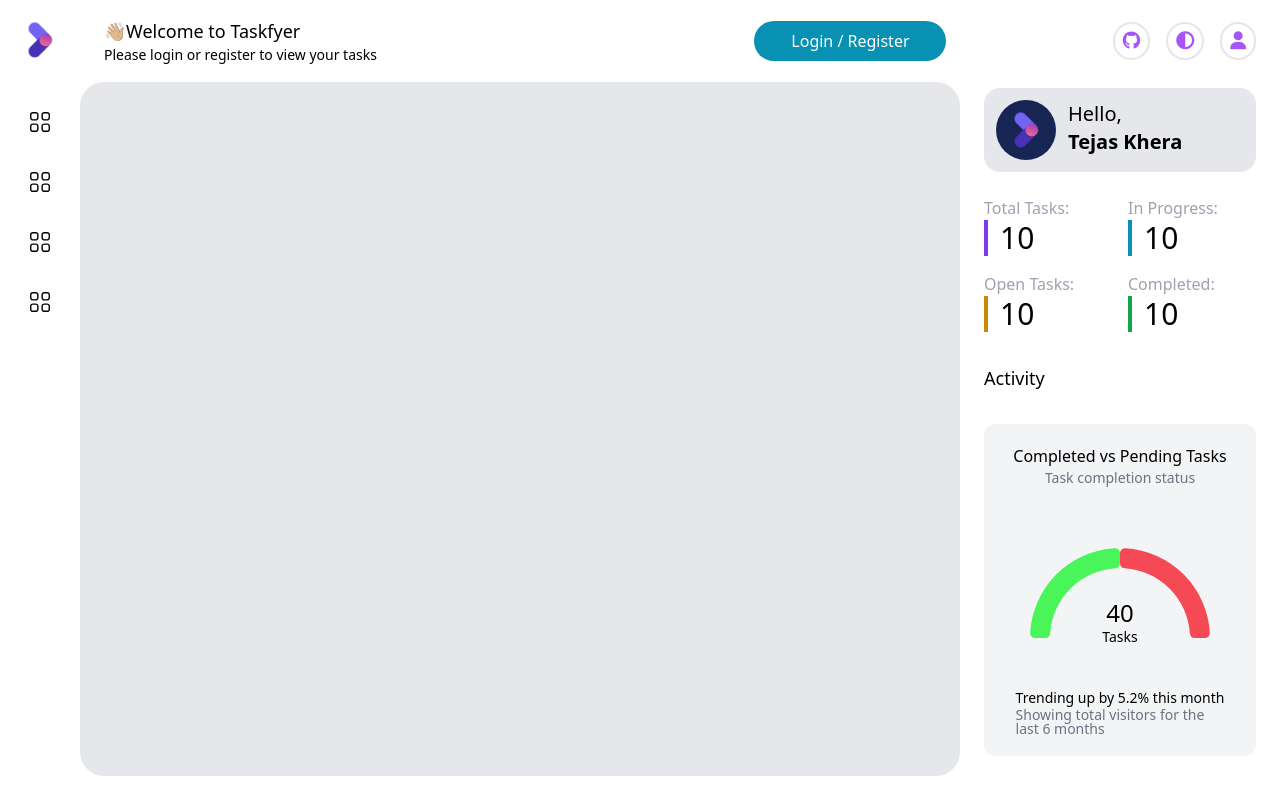
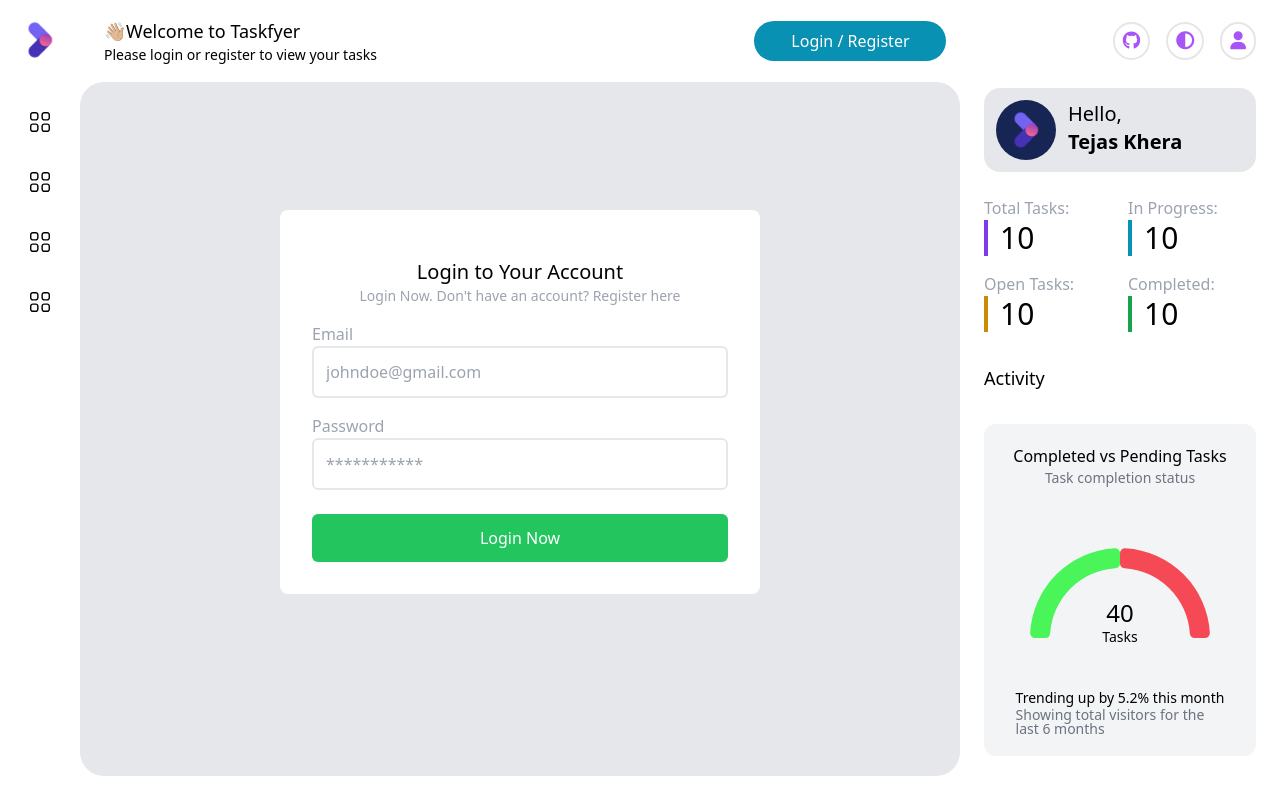
Before and after one commit to tjass2000/taskfyer, a React (Vite) app: page / in a window 1280 px wide. Built offline with nearby package versions, Linux system fonts and the light colour scheme.

Commit message:
Added Register and login page layout

```diff
--- /dev/null
+++ b/src/components/LoginPage.jsx
@@ -0,0 +1,35 @@
+import React from "react";
+
+export const LoginPage = () => {
+  return (
+    <div className="flex justify-center items-center h-[40rem]">
+      <div className="bg-white rounded-lg p-8 w-[30rem]">
+        <div className="flex flex-1 flex-col justify-center items-center mt-4">
+          <h1 className="text-xl font-medium">Login to Your Account</h1>
+          <p className="text-sm text-gray-400 ">
+            Login Now. Don't have an account? Register here
+          </p>
+        </div>
+        <div>
+          <div className="mt-4">
+            <h2 className="text-gray-400">Email</h2>
+            <input
+              placeholder="johndoe@gmail.com"
+              className="border-2 border-gray-200 rounded-md text-gray-300 p-3 w-full"
+            ></input>
+          </div>
+          <div className="mt-4">
+            <h2 className="text-gray-400">Password</h2>
+            <input
+              placeholder="***********"
+              className="border-2 border-gray-200 rounded-md text-gray-300 p-3 w-full"
+            ></input>
+          </div>
+          <button className="bg-green-500 text-white font-medium rounded-md p-3 w-full mt-6">
+            Login Now
+          </button>
+        </div>
+      </div>
+    </div>
+  );
+};
--- a/src/components/MainContent.jsx
+++ b/src/components/MainContent.jsx
@@ -1,7 +1,12 @@
 import React from "react";
+import { LoginPage } from "./LoginPage";
+import { RegisterPage } from "./RegisterPage";
 
 export const MainContent = () => {
+  var userStatus = "UserExists";
   return (
-    <div className="bg-gray-200 rounded-[1.5rem] border-b-0 flex-1 overflow-auto"></div>
+    <div className="bg-gray-200 rounded-[1.5rem] border-b-0 flex-1 overflow-auto">
+      {userStatus === "UserExists" ? <LoginPage /> : <RegisterPage />}
+    </div>
   );
 };
--- /dev/null
+++ b/src/components/RegisterPage.jsx
@@ -0,0 +1,42 @@
+import React from "react";
+
+export const RegisterPage = () => {
+  return (
+    <div className="flex justify-center items-center h-[40rem]">
+      <div className="bg-white rounded-lg p-8 w-[30rem]">
+        <div className="flex flex-1 flex-col justify-center items-center mt-4">
+          <h1 className="text-xl font-medium">Register for an Account</h1>
+          <p className="text-sm text-gray-400 ">
+            Create an account. Already have an account? Login here
+          </p>
+        </div>
+        <div>
+          <div className="mt-10">
+            <h2 className="text-gray-400">Full Name</h2>
+            <input
+              placeholder="John Doe"
+              className="border-2 border-gray-200 rounded-md text-gray-300 p-3 w-full"
+            ></input>
+          </div>
+          <div className="mt-4">
+            <h2 className="text-gray-400">Email</h2>
+            <input
+              placeholder="johndoe@gmail.com"
+              className="border-2 border-gray-200 rounded-md text-gray-300 p-3 w-full"
+            ></input>
+          </div>
+          <div className="mt-4">
+            <h2 className="text-gray-400">Password</h2>
+            <input
+              placeholder="***********"
+              className="border-2 border-gray-200 rounded-md text-gray-300 p-3 w-full"
+            ></input>
+          </div>
+          <button className="bg-green-500 text-white font-medium rounded-md p-3 w-full mt-6">
+            Register Now
+          </button>
+        </div>
+      </div>
+    </div>
+  );
+};
```
